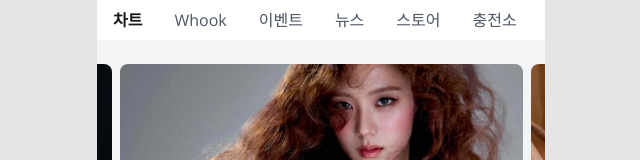
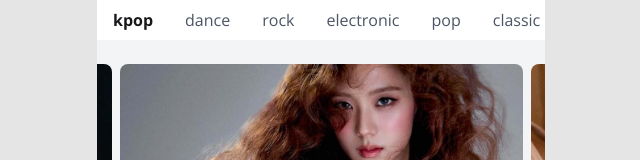
Before and after one commit to kihyeoon/hanteo-test, a Next.js app: page / in a window 1280 px wide. Shown: the top 160 px of the page, without its empty margins (319-959 px from the left). Built offline with nearby package versions, Linux system fonts and the light colour scheme; no server answers.

Commit message:
feat: 카테고리별 리스트 생성

```diff
--- a/src/components/category/category-carousel.tsx
+++ b/src/components/category/category-carousel.tsx
@@ -12,8 +12,8 @@ import type { CarouselApi } from "@/components/ui/carousel";
 
 import { MusicList } from "@/features/music/components/music-list";
 
-import type { Category } from "@/constants/categories";
 import { useCategory } from "@/contexts/category-context";
+import type { Category } from "@/types/category";
 
 interface CategoryCarouselProps {
   categories: readonly Category[];
@@ -46,7 +46,7 @@ export default function CategoryCarousel({
             <InView
               className={`flex h-[calc(100dvh-309px)] w-full flex-col items-center justify-start overflow-y-scroll md:h-[calc(100dvh-338px)]`}
             >
-              <MusicList categoryId={category.id} />
+              <MusicList categoryId={category.id} categoryName={category.name} />
             </InView>
           </CarouselItem>
         ))}
--- a/src/components/layout/navigation.tsx
+++ b/src/components/layout/navigation.tsx
@@ -2,8 +2,8 @@
 
 import { ScrollArea, ScrollBar } from "@/components/ui/scroll-area";
 
-import type { Category } from "@/constants/categories";
 import { useCategory } from "@/contexts/category-context";
+import type { Category } from "@/types/category";
 
 interface NavigationProps {
   categories: readonly Category[];
--- a/src/constants/categories.ts
+++ b/src/constants/categories.ts
@@ -1,31 +1,28 @@
-export interface Category {
-  id: number;
-  name: string;
-}
+import type { Category } from "@/types/category";
 
-export const categories: Category[] = [
+export const categories = [
   {
     id: 1,
-    name: "차트",
+    name: "kpop",
   },
   {
     id: 2,
-    name: "Whook",
+    name: "dance",
   },
   {
     id: 3,
-    name: "이벤트",
+    name: "rock",
   },
   {
     id: 4,
-    name: "뉴스",
+    name: "electronic",
   },
   {
     id: 5,
-    name: "스토어",
+    name: "pop",
   },
   {
     id: 6,
-    name: "충전소",
+    name: "classic",
   },
-] as const;
+] as const satisfies Category[];
--- a/src/features/music/components/music-list.tsx
+++ b/src/features/music/components/music-list.tsx
@@ -11,9 +11,10 @@ import { MusicListItem } from "./music-list-item";
 
 interface MusicListProps {
   categoryId: number;
+  categoryName: string;
 }
 
-export function MusicList({ categoryId }: MusicListProps) {
+export function MusicList({ categoryId, categoryName }: MusicListProps) {
   const {
     tracks,
     fetchNextPage,
@@ -21,7 +22,7 @@ export function MusicList({ categoryId }: MusicListProps) {
     isFetchingNextPage,
     isLoading,
     isError,
-  } = useMusicChart(categoryId);
+  } = useMusicChart(categoryId, categoryName);
 
   const getAnimationDelay = useCallback((index: number) => {
     const itemsPerPage = 20;
--- a/src/features/music/hooks/useMusicChart.ts
+++ b/src/features/music/hooks/useMusicChart.ts
@@ -3,7 +3,7 @@ import { useInfiniteQuery } from "@tanstack/react-query";
 import { getChartList } from "@/features/music/lib/api";
 import type { Track } from "@/features/music/types/music";
 
-export function useMusicChart(categoryId: number) {
+export function useMusicChart(categoryId: number, categoryName: string) {
   const {
     data,
     fetchNextPage,
@@ -13,7 +13,7 @@ export function useMusicChart(categoryId: number) {
     isError,
   } = useInfiniteQuery({
     queryKey: ["musicChart", categoryId],
-    queryFn: async ({ pageParam }) => getChartList(categoryId, pageParam),
+    queryFn: async ({ pageParam }) => getChartList(categoryName, pageParam),
     getNextPageParam: (lastPage) => lastPage.nextCursor,
     initialPageParam: undefined as string | undefined,
   });
--- a/src/features/music/lib/api.ts
+++ b/src/features/music/lib/api.ts
@@ -8,7 +8,7 @@ const PAGE_SIZE = 20;
 const MAX_PAGES = 5;
 
 export async function getChartList(
-  categoryId: number,
+  categoryName: string,
   cursor?: string,
 ): Promise<MusicChartResponse> {
   const offset = cursor ? parseInt(cursor) : 0;
@@ -22,7 +22,7 @@ export async function getChartList(
   }
 
   const params = new URLSearchParams({
-    term: "kpop",
+    term: categoryName,
     limit: String(PAGE_SIZE),
     offset: String(offset),
   });
--- /dev/null
+++ b/src/types/category.ts
@@ -0,0 +1,4 @@
+export interface Category {
+  id: number;
+  name: string;
+}
```
